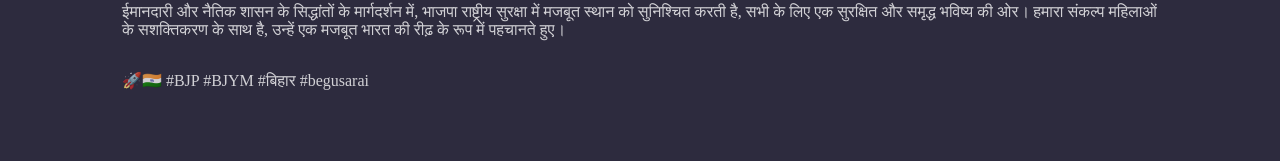
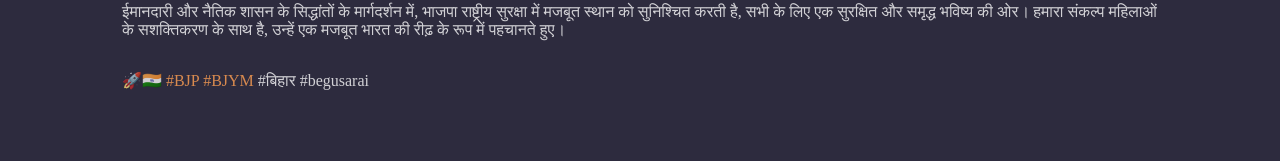
Before and after one commit to nishant-k1/shashanknk, a Next.js app: page / in a window 1280 px wide. Shown: the part 1052-1213 px from the top of the page. Built offline with nearby package versions, Linux system fonts and the light colour scheme.

Commit message:
fix: fix links and color

```diff
--- a/src/views/DisclaimerView/index.tsx
+++ b/src/views/DisclaimerView/index.tsx
@@ -9,12 +9,11 @@ const DisclaimerView = (props: Props) => {
       <Header />
       <main
         style={{
-          color: "black",
-          background: "oklab(0.15 0 -0.06 / 0.87)",
+          background: "rgba(3 0 24 / 0.83)",
           height: "100vh",
           display: "flex",
           justifyContent: "center",
-          padding: "4rem 0",
+          padding: "2rem 0",
         }}
       >
         <div
--- a/src/views/HomeView/index.tsx
+++ b/src/views/HomeView/index.tsx
@@ -5,6 +5,7 @@ import styles from "./HomeView.module.css";
 import Image from "next/image";
 import Header from "../Shared/Header";
 import Footer from "../Shared/Footer";
+import Link from "next/link";
 
 type HomeViewProps = {};
 
@@ -69,7 +70,16 @@ const HomeView = ({}: HomeViewProps) => {
             सशक्तिकरण के साथ है, उन्हें एक मजबूत भारत की रीढ़ के रूप में पहचानते
             हुए।
           </p>
-          <p>🚀🇮🇳 #BJP #BJYM #बिहार #begusarai</p>
+          <p>
+            🚀🇮🇳{" "}
+            <span>
+              <Link href="https://www.bjp.org/home">#BJP</Link>
+            </span>{" "}
+            <span>
+              <Link href="https://bjym.org/">#BJYM </Link>
+            </span>
+            #बिहार #begusarai
+          </p>
           {/* More about the organization */}
         </div>
       </section>
```
